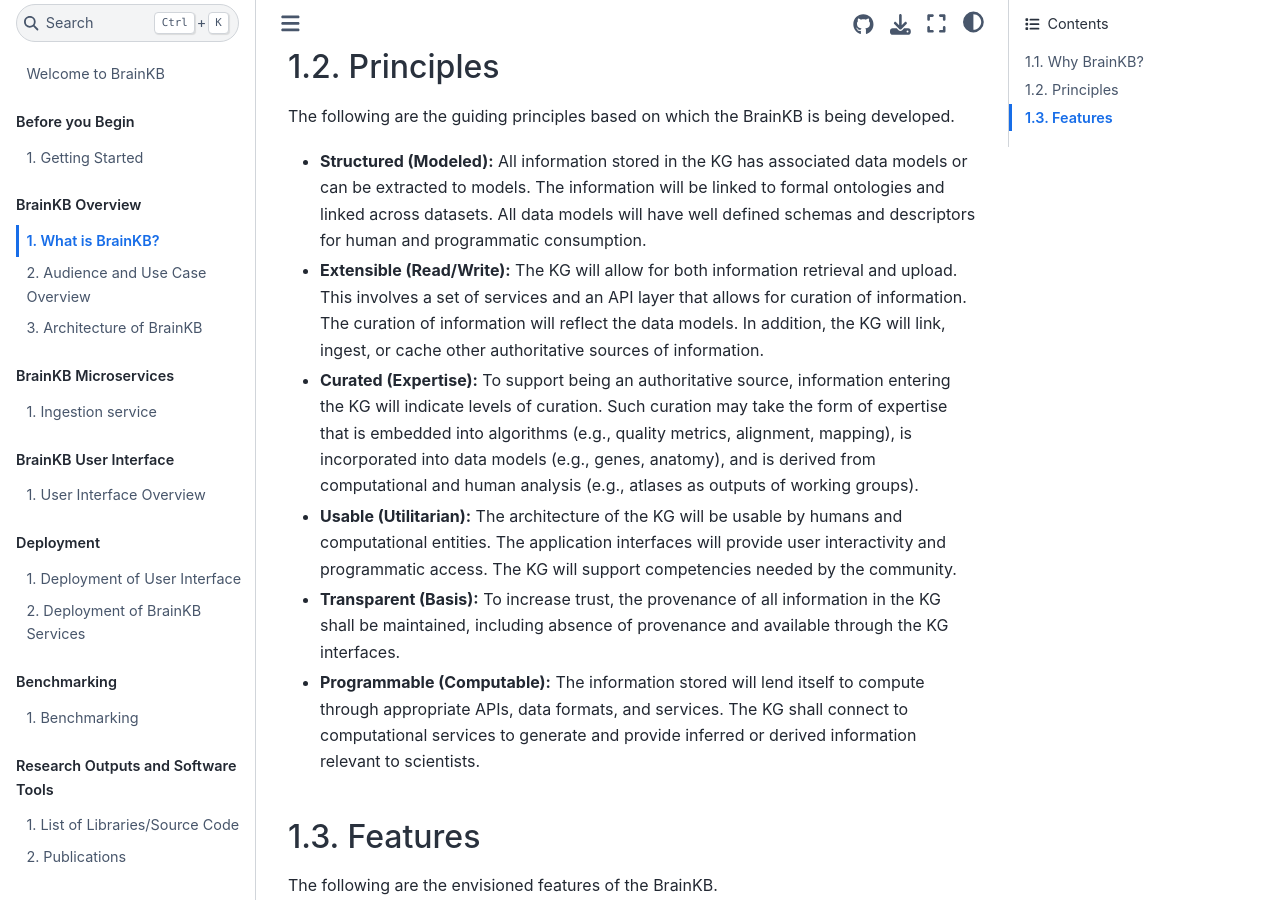
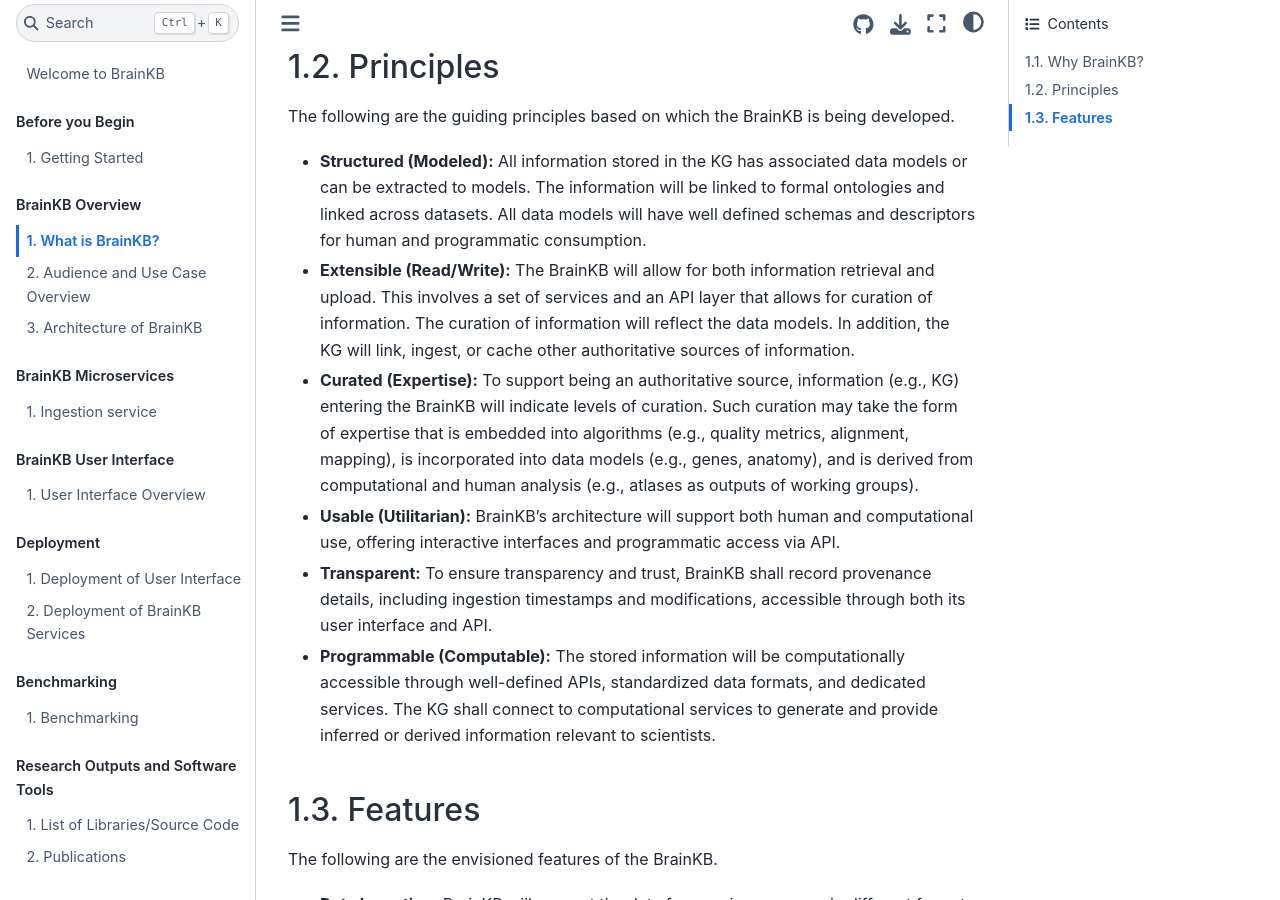
Before and after one commit to sensein/brainkbdocs, a Jupyter Book: the page built from docs/brainkb_intro.md, in a window 1280 px wide and 900 px high, scrolled down 1750 px. Built offline with Jupyter Book 1.0.4 settings and Sphinx 7.4.7 and the Sphinx Book theme 1.1.4, drawn with Linux system fonts in a browser that asks for light colours.

Commit message:
updated Principles

```diff
--- a/docs/brainkb_intro.md
+++ b/docs/brainkb_intro.md
@@ -34,16 +34,16 @@
  All information stored in the KG has associated data models or can be extracted to models. The information will be linked to formal ontologies and linked across datasets. All data models will have well defined schemas and descriptors for human and programmatic consumption.
 
 - **Extensible (Read/Write):**
-The KG will allow for both information retrieval and upload. This involves a set of services and an API layer that allows for curation of information. The curation of information will reflect the data models. In addition, the KG will link, ingest, or cache other authoritative sources of information.
+The BrainKB will allow for both information retrieval and upload. This involves a set of services and an API layer that allows for curation of information. The curation of information will reflect the data models. In addition, the KG will link, ingest, or cache other authoritative sources of information.
 
 - **Curated (Expertise):**
-To support being an authoritative source, information entering the KG will indicate levels of curation. Such curation may take the form of expertise that is embedded into algorithms (e.g., quality metrics, alignment, mapping), is incorporated into data models (e.g., genes, anatomy), and is derived from computational and human analysis (e.g., atlases as outputs of working groups).
+To support being an authoritative source, information (e.g., KG) entering the BrainKB will indicate levels of curation. Such curation may take the form of expertise that is embedded into algorithms (e.g., quality metrics, alignment, mapping), is incorporated into data models (e.g., genes, anatomy), and is derived from computational and human analysis (e.g., atlases as outputs of working groups).
 - **Usable (Utilitarian):**
-The architecture of the KG will be usable by humans and computational entities. The application interfaces will provide user interactivity and programmatic access. The KG will support competencies needed by the community.
-- **Transparent (Basis):**
-To increase trust, the provenance of all information in the KG shall be maintained, including absence of provenance and available through the KG interfaces.
+BrainKB's architecture will support both human and computational use, offering interactive interfaces and programmatic access via API.
+- **Transparent:**
+To ensure transparency and trust, BrainKB shall record provenance details, including ingestion timestamps and modifications, accessible through both its user interface and API.
 - **Programmable (Computable):**
-The information stored will lend itself to compute through appropriate APIs, data formats, and services. The KG shall connect to computational services to generate and provide inferred or derived information relevant to scientists.
+The stored information will be computationally accessible through well-defined APIs, standardized data formats, and dedicated services. The KG shall connect to computational services to generate and provide inferred or derived information relevant to scientists.
 
 
 ## Features
```
